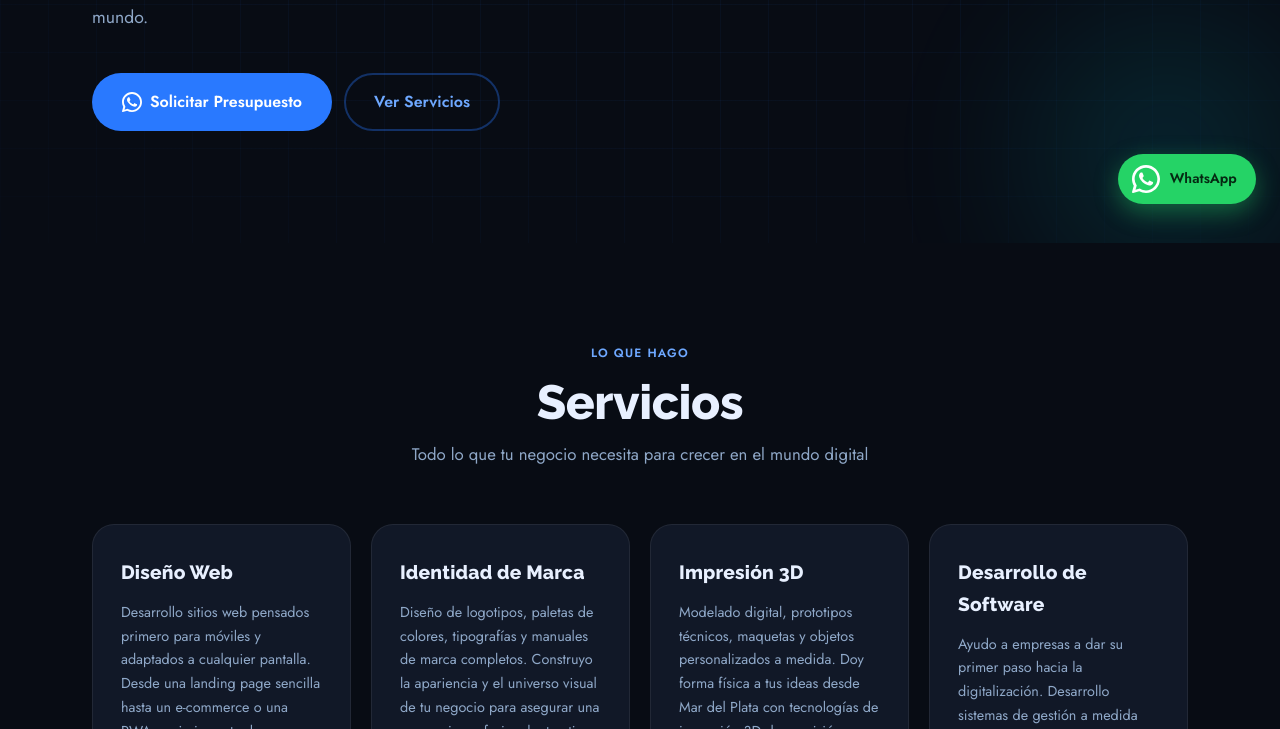
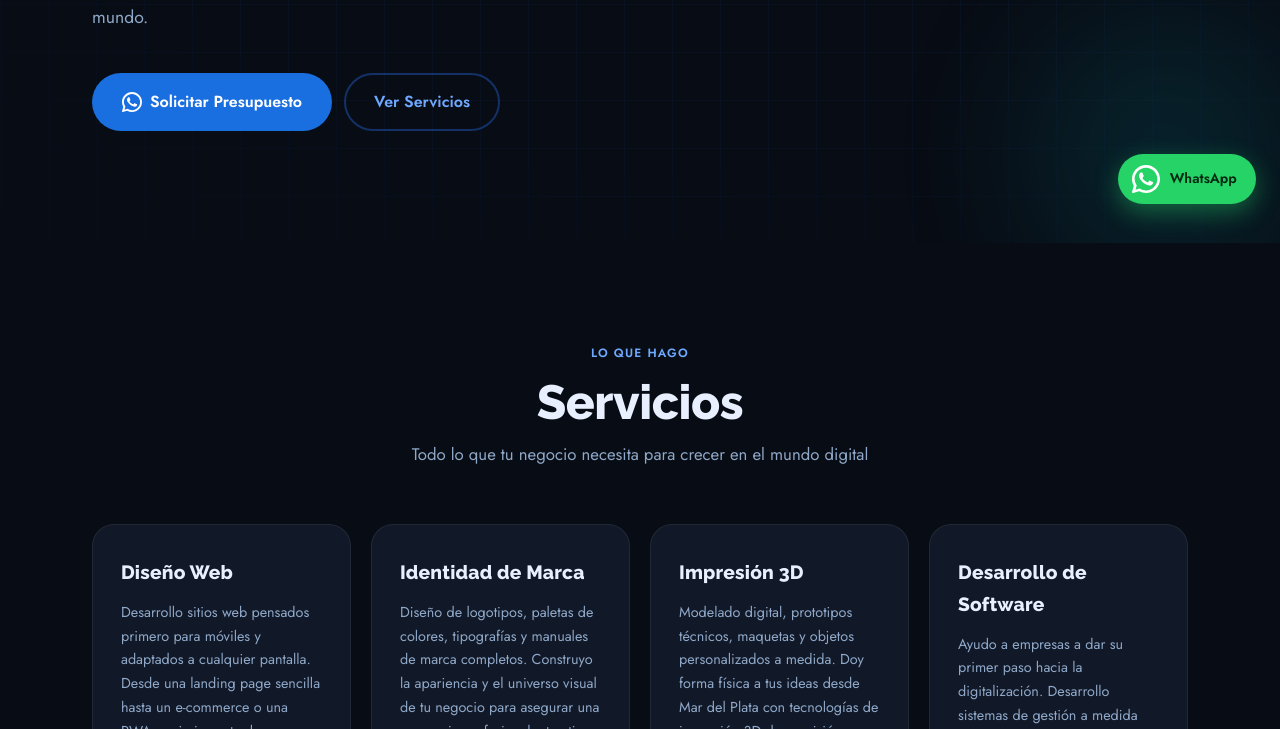
Before and after one commit to Akhemy/creadores3d, a plain HTML site: page index.html in a window 1280 px wide. Shown: the part 572-1301 px from the top of the page. Drawn offline with Linux system fonts and the light colour scheme.

Commit message:
fix: ajustar color primario para cumplir contraste WCAG 4.5:1 con texto blanco
Co-Authored-By: Claude Sonnet 4.6 <noreply@anthropic.com>

```diff
--- a/css/styles.css
+++ b/css/styles.css
@@ -8,8 +8,8 @@
   --color-surface:     #0d1120;
   --color-surface-2:   #111827;
   --color-surface-3:   #162035;
-  --color-primary:     #2979ff;
-  --color-primary-d:   #1a5fd4;
+  --color-primary:     #1a6fe0;
+  --color-primary-d:   #1252b8;
   --color-primary-l:   #6ea8ff;
   --color-accent:      #00e5ff;
   --color-accent-dim:  rgba(0, 229, 255, 0.10);
```
